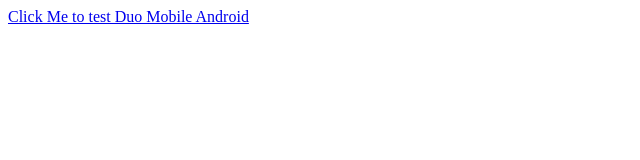
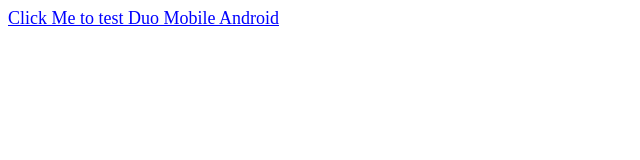
Before and after one commit to chakatodd/DuoMobileTest, a plain HTML site: page index.html in a window 1280 px wide. Shown: the full height of the page, 0-640 px from the left. Drawn offline with Linux system fonts and the light colour scheme.

Commit message:
Increase font size

```diff
--- a/index.html
+++ b/index.html
@@ -1,5 +1,5 @@
 <html>
 <body>
-<a href="duotrustedendpoints://duo.com/trusted_ep?txid=95e43460-49fe-40fe-8eca-888888888888&akey=DAPG81XDT55WK1XYQNS0&requiredeviceidentification=False">Click Me to test Duo Mobile Android</a>
+<a style="color:blue;font-size:18px;" href="duotrustedendpoints://duo.com/trusted_ep?txid=95e43460-49fe-40fe-8eca-888888888888&akey=DAPG81XDT55WK1XYQNS0&requiredeviceidentification=False">Click Me to test Duo Mobile Android</a>
 </body>
 </html>
```
